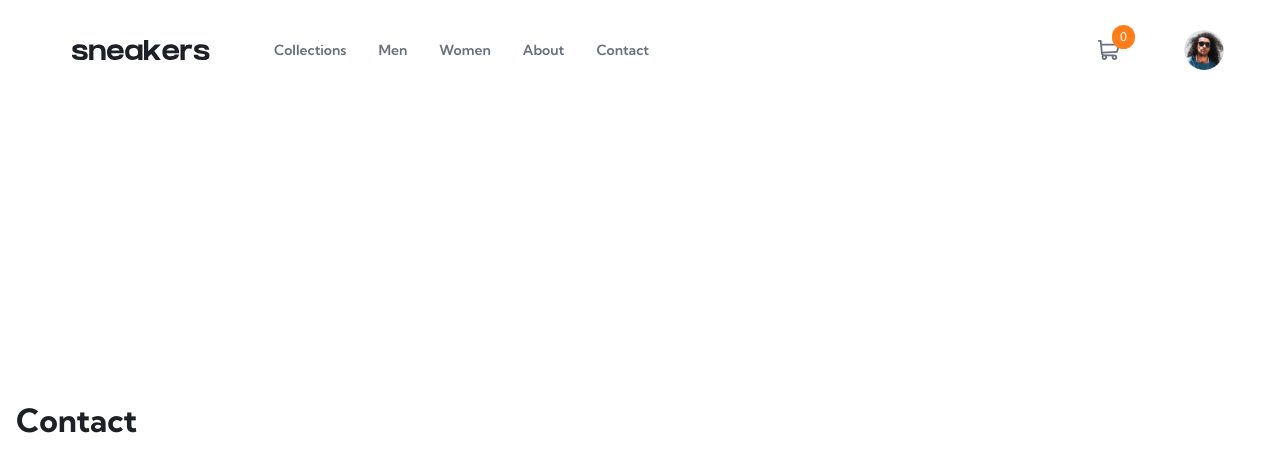
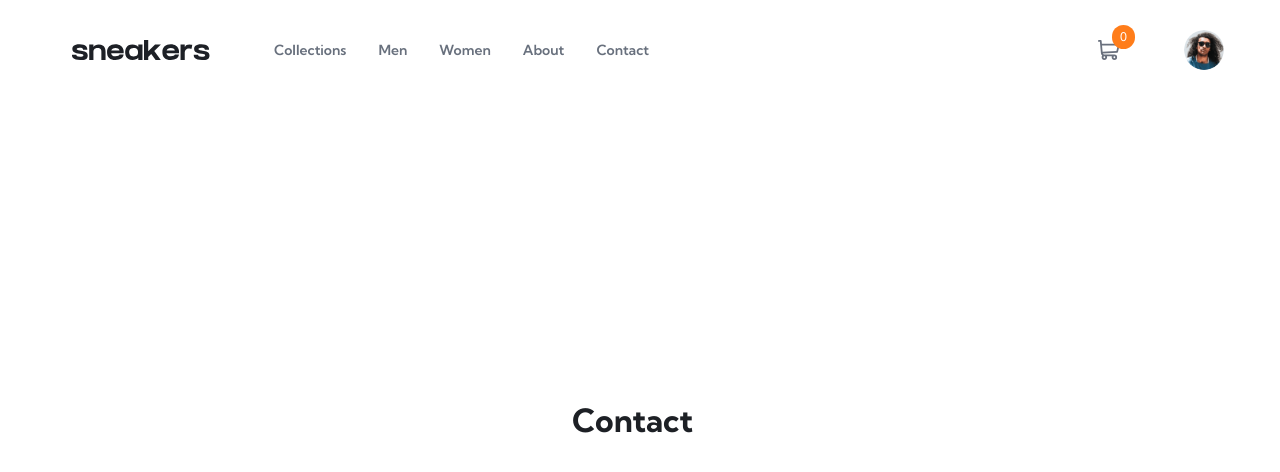
Before and after one commit to ohenekwabena/ecommerce-product-page, a Next.js app: page /contact in a window 1280 px wide. Shown: the top 472 px of the page. Built offline with nearby package versions, Linux system fonts and the light colour scheme.

Commit message:
Edit about and contact page styles

```diff
--- a/package.json
+++ b/package.json
@@ -15,7 +15,8 @@
     "next": "14.2.2",
     "react": "^18",
     "react-dom": "^18",
-    "react-feather": "^2.0.10"
+    "react-feather": "^2.0.10",
+    "react-focus-lock": "^2.12.1"
   },
   "devDependencies": {
     "eslint": "^8",
--- a/src/app/about/page.js
+++ b/src/app/about/page.js
@@ -1,6 +1,6 @@
 function About() {
   return (
-    <div>
+    <div style={{ justifySelf: "center" }}>
       <h1>About</h1>
     </div>
   );
--- a/src/app/contact/page.js
+++ b/src/app/contact/page.js
@@ -1,6 +1,6 @@
 function Contact() {
   return (
-    <div>
+    <div style={{ justifySelf: "center" }}>
       <h1>Contact</h1>
     </div>
   );
--- a/src/app/globals.css
+++ b/src/app/globals.css
@@ -73,7 +73,6 @@ color: var(--very-dark-blue);
 main{
 display: grid;
 align-items: center;
-
 width: 100%;
 min-height: 80svh;
 margin-top: 100px;
--- a/src/app/shoes/[shoe]/page.js
+++ b/src/app/shoes/[shoe]/page.js
@@ -41,14 +41,8 @@ function ShoesPage({ params }) {
   }
 
   function handleQuantityChange(type) {
-    // if (currentCartItem === null || currentCartItem === undefined) {
-    //   return;
-    // }
-
     quantityChange(ProductID, type);
   }
-
-  console.log(cartItems);
 
   return (
     <div className={styles.wrapper}>
```
Also changed, not shown: 1 other file (tests, documents, lock files or other folders).
